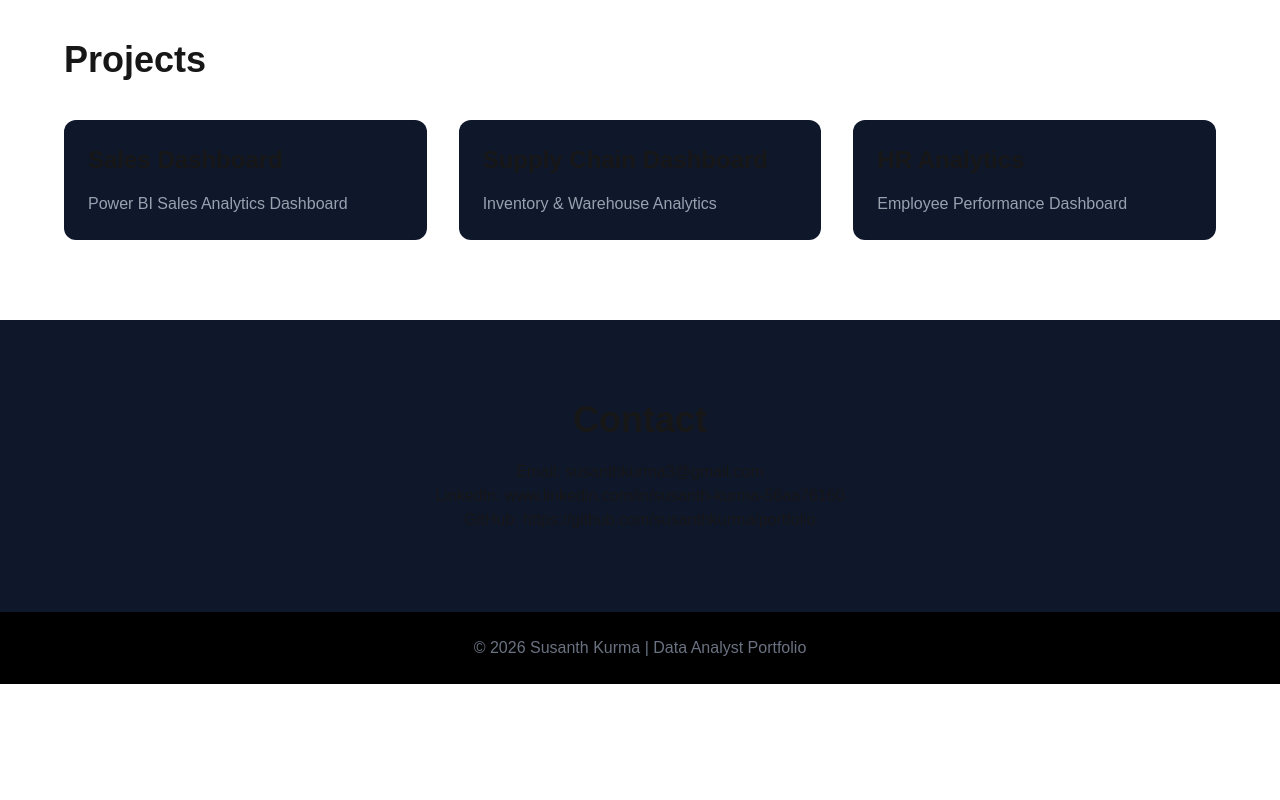
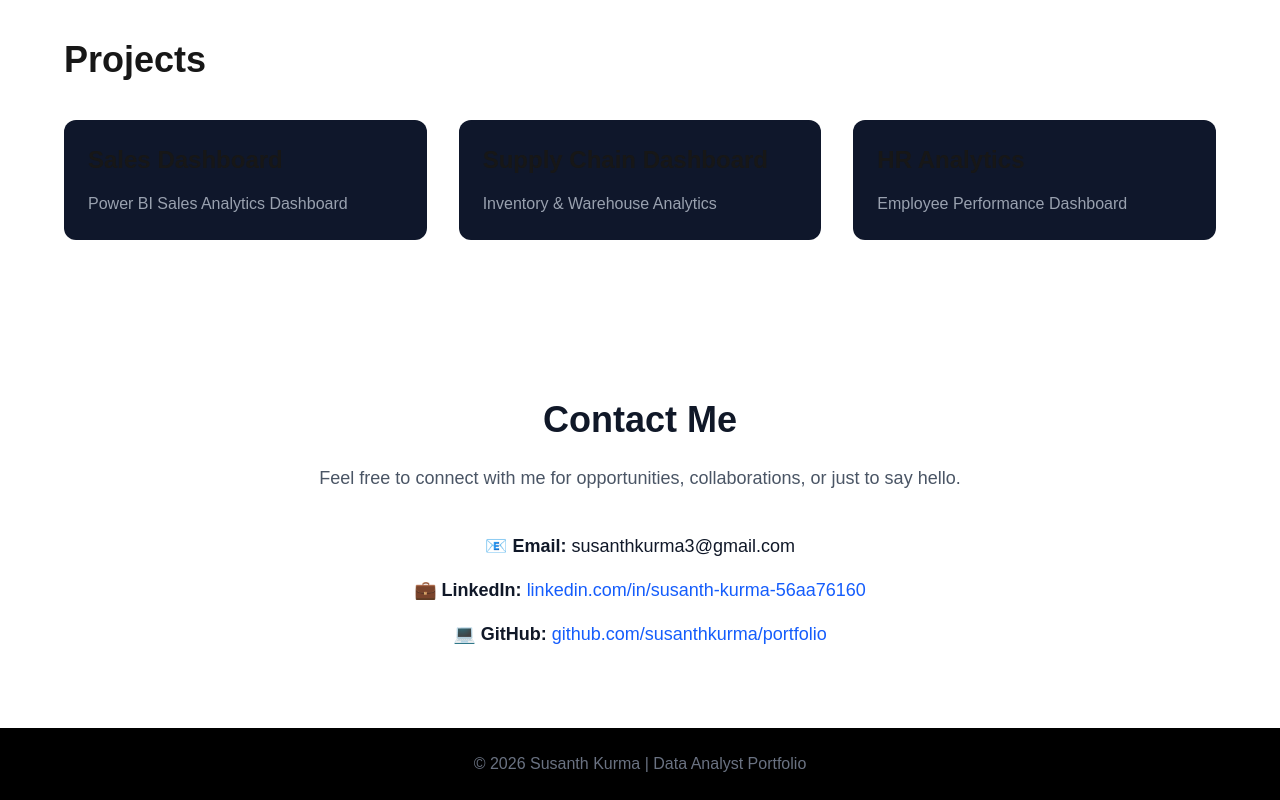
Before and after one commit to susanthkurma/portfolio, a Next.js app: page / in a window 1280 px wide. Shown: the part 1516-2316 px from the top of the page. Before the commit the page ends 2200 px from the top, so only its background shows below. Built offline with nearby package versions, Linux system fonts and the light colour scheme.

Commit message:
contacts file modified

```diff
--- a/components/Contact.tsx
+++ b/components/Contact.tsx
@@ -1,27 +1,52 @@
 export default function Contact() {
   return (
-    <section id="contact" className="py-20 bg-slate-900">
+    <section
+      id="contact"
+      className="py-20 bg-white text-gray-900"
+    >
+      <div className="max-w-5xl mx-auto text-center px-6">
 
-      <div className="max-w-5xl mx-auto text-center">
-
-        <h2 className="text-4xl font-bold">
-          Contact
+        <h2 className="text-4xl font-bold mb-6">
+          Contact Me
         </h2>
 
-        <p className="mt-5">
-          Email: susanthkurma3@gmail.com
+        <p className="text-lg text-gray-600 mb-10">
+          Feel free to connect with me for opportunities,
+          collaborations, or just to say hello.
         </p>
 
-        <p>
-          LinkedIn: www.linkedin.com/in/susanth-kurma-56aa76160
-        </p>
+        <div className="space-y-4 text-lg">
 
-        <p>
-          GitHub: https://github.com/susanthkurma/portfolio
-        </p>
+          <p>
+            <span className="font-semibold">📧 Email:</span>{" "}
+            susanthkurma3@gmail.com
+          </p>
+
+          <p>
+            <span className="font-semibold">💼 LinkedIn:</span>{" "}
+            <a
+              href="https://linkedin.com/in/susanth-kurma-56aa76160"
+              target="_blank"
+              className="text-blue-600 hover:underline"
+            >
+              linkedin.com/in/susanth-kurma-56aa76160
+            </a>
+          </p>
+
+          <p>
+            <span className="font-semibold">💻 GitHub:</span>{" "}
+            <a
+              href="https://github.com/susanthkurma/portfolio"
+              target="_blank"
+              className="text-blue-600 hover:underline"
+            >
+              github.com/susanthkurma/portfolio
+            </a>
+          </p>
+
+        </div>
 
       </div>
-
     </section>
   );
 }
```
